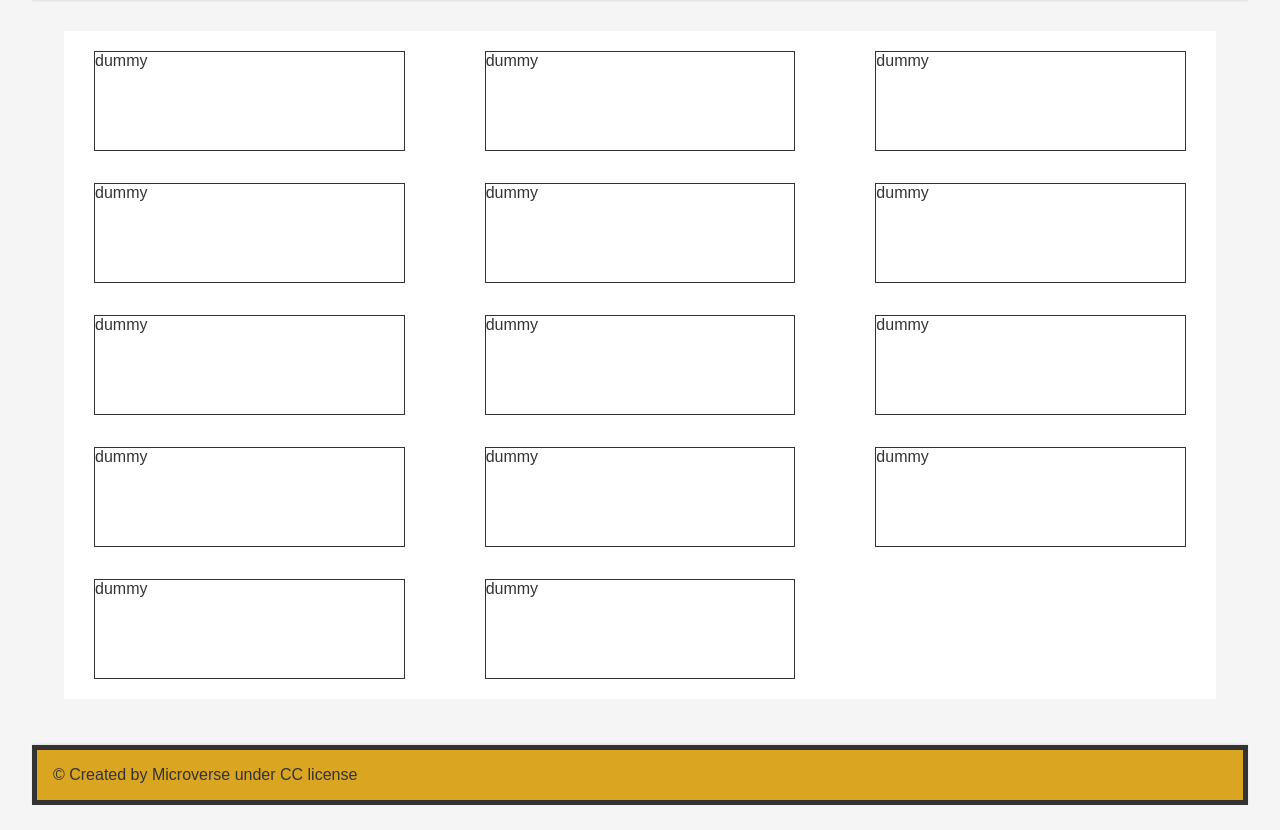
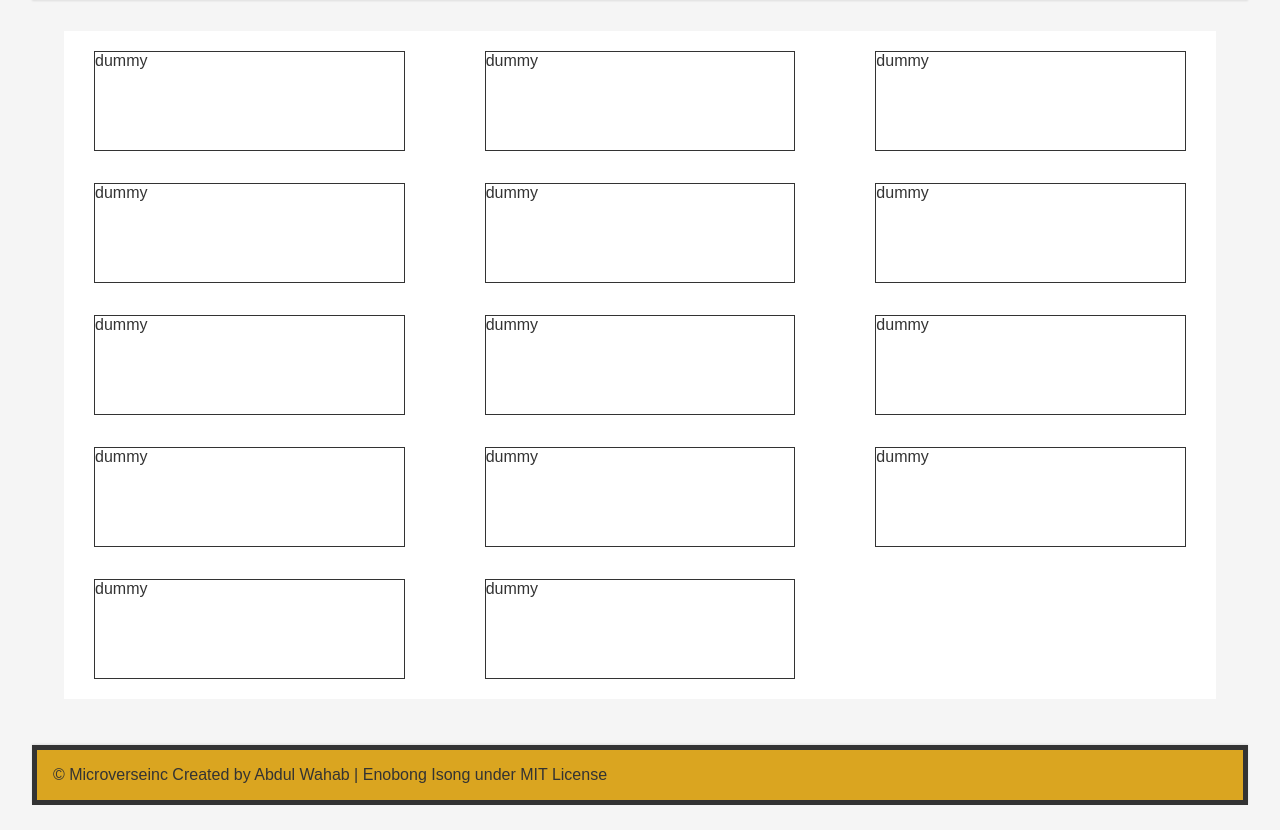
Before and after one commit to Abdulwhbhussain/capstone-module-2, a website built with webpack: page src/index.html in a window 1280 px wide. Shown: the part 100-930 px from the top of the page. Built offline with nearby package versions, Linux system fonts and the light colour scheme; files whose address does not match are found by name.

Commit message:
add footer section

```diff
--- a/src/index.js
+++ b/src/index.js
@@ -38,7 +38,10 @@
     </main>
     <!-- Footer of the Api Based Web App -->
     <footer class="footer-container">
-      <p>© Created by Microverse under CC license</p>
+      <p>© Microverseinc Created by
+      <a href="https://github.com/Abdulwhbhussain">Abdul Wahab |</a>
+      <a href="https://github.com/Enoisong/">Enobong Isong</a>
+      under MIT License</p>
     </footer>`;
 }
 
```
Also changed, not shown: src/index.html (+2 -0 lines).
